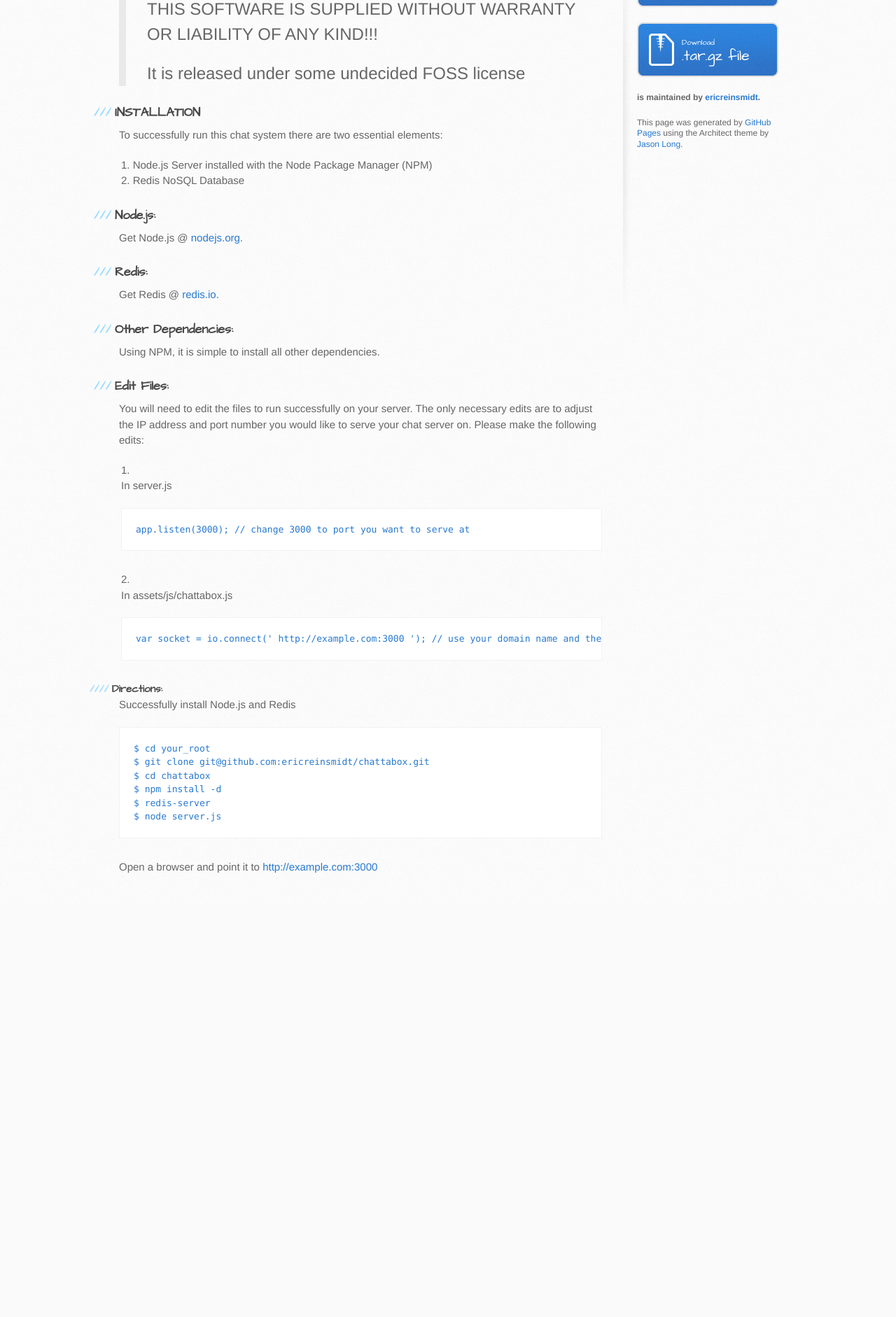
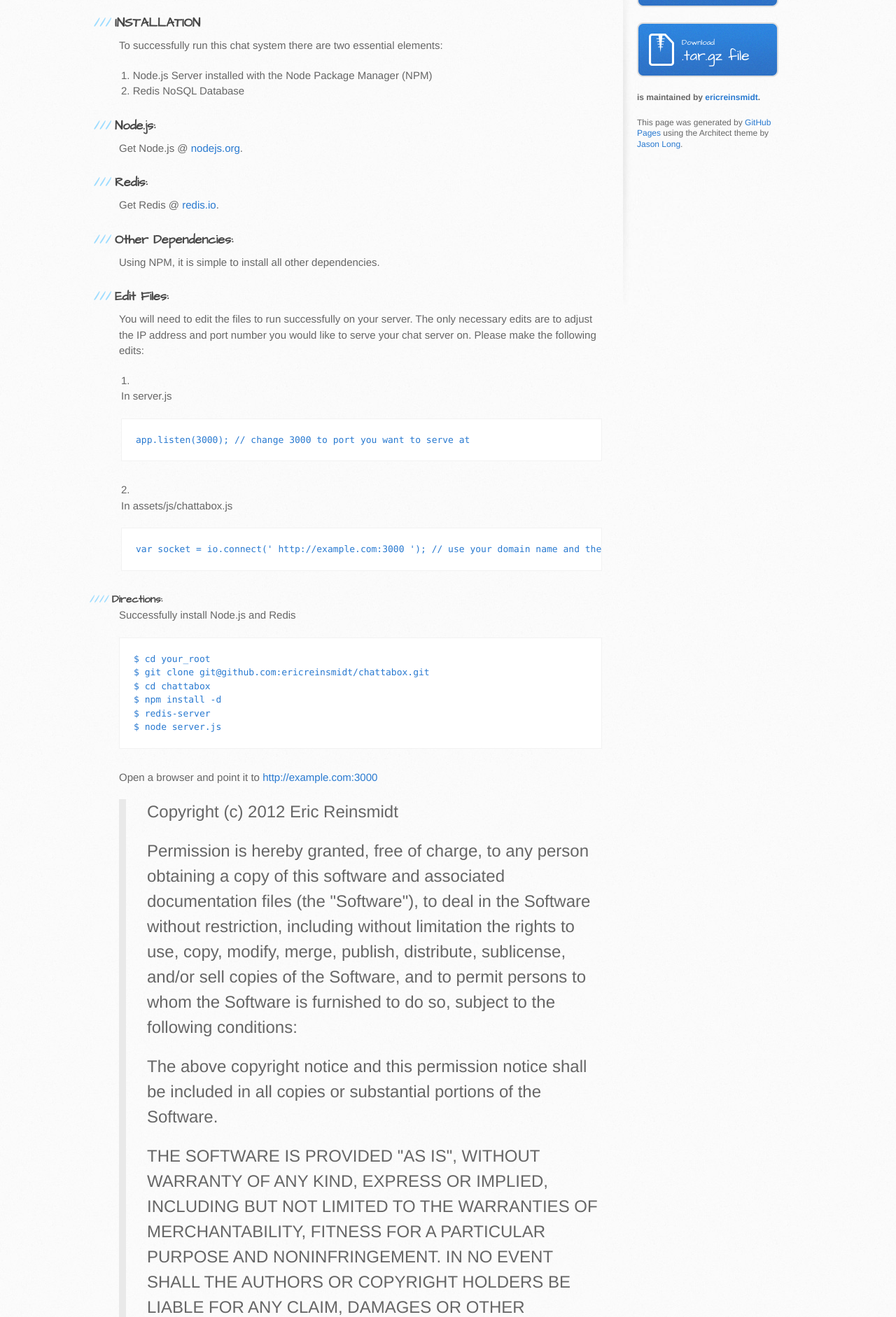
Before and after one commit to ericreinsmidt/chattabox, a plain HTML site: page index.html in a window 1280 px wide. Shown: the part 300-2182 px from the top of the page at 70% size. Before the commit the page ends 1593 px from the top, so only its background shows below. Drawn offline with Linux system fonts and the light colour scheme.

Commit message:
Create gh-pages branch via GitHub

```diff
--- a/index.html
+++ b/index.html
@@ -29,12 +29,6 @@
       <div class="inner clearfix">
         <section id="main-content">
           <h1>Chattabox</h1>
-
-<blockquote>
-<p>THIS SOFTWARE IS SUPPLIED WITHOUT WARRANTY OR LIABILITY OF ANY KIND!!!</p>
-
-<p>It is released under some undecided FOSS license</p>
-</blockquote>
 
 <h3>INSTALLATION</h3>
 
@@ -85,6 +79,16 @@ $ node server.js
 </code></pre>
 
 <p>Open a browser and point it to <a href="http://example.com:3000">http://example.com:3000</a></p>
+
+<blockquote>
+<p>Copyright (c) 2012 Eric Reinsmidt</p>
+
+<p>Permission is hereby granted, free of charge, to any person obtaining a copy of this software and associated documentation files (the "Software"), to deal in the Software without restriction, including without limitation the rights to use, copy, modify, merge, publish, distribute, sublicense, and/or sell copies of the Software, and to permit persons to whom the Software is furnished to do so, subject to the following conditions:</p>
+
+<p>The above copyright notice and this permission notice shall be included in all copies or substantial portions of the Software.</p>
+
+<p>THE SOFTWARE IS PROVIDED "AS IS", WITHOUT WARRANTY OF ANY KIND, EXPRESS OR IMPLIED, INCLUDING BUT NOT LIMITED TO THE WARRANTIES OF MERCHANTABILITY, FITNESS FOR A PARTICULAR PURPOSE AND NONINFRINGEMENT. IN NO EVENT SHALL THE AUTHORS OR COPYRIGHT HOLDERS BE LIABLE FOR ANY CLAIM, DAMAGES OR OTHER LIABILITY, WHETHER IN AN ACTION OF CONTRACT, TORT OR OTHERWISE, ARISING FROM, OUT OF OR IN CONNECTION WITH THE SOFTWARE OR THE USE OR OTHER DEALINGS IN THE SOFTWARE.</p>
+</blockquote>
         </section>
 
         <aside id="sidebar">
```
Also changed, not shown: params.json (+1 -1 lines).
